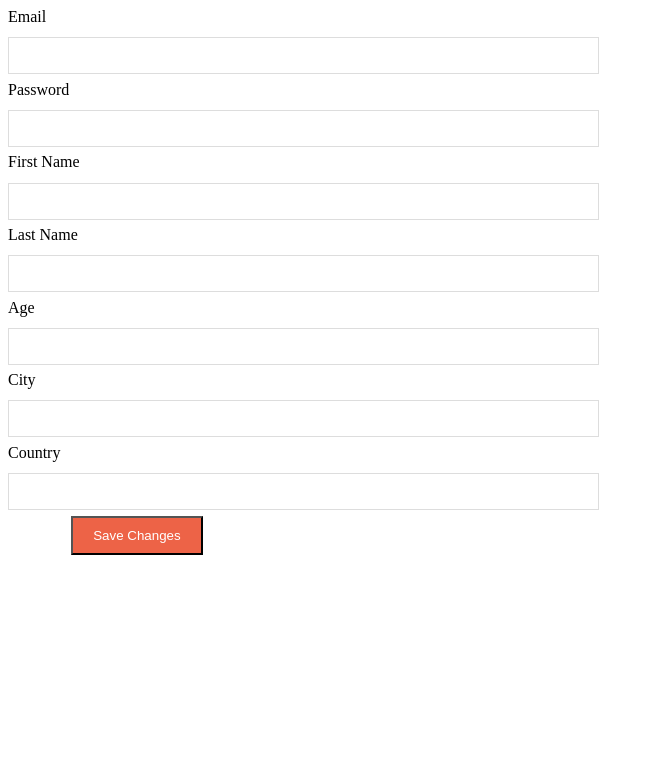
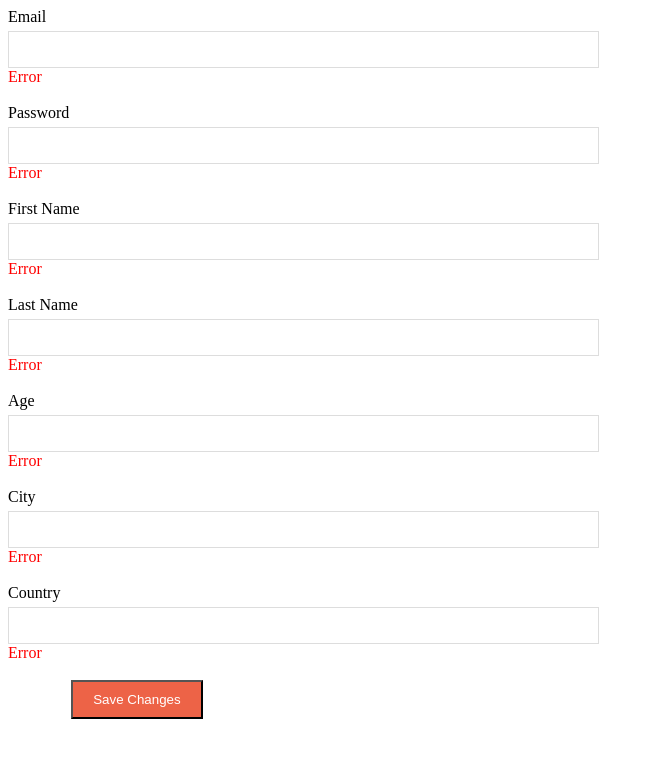
Before and after one commit to AnthonyChen7/ShoeTaku, a PHP site: page /partials/account.html in a window 1280 px wide. Shown: the top 758 px of the page, without its empty margins (0-654 px from the left). Run offline with PHP 8.4, Linux system fonts and the light colour scheme.

Commit message:
Able to position error divs properly on account settings page

```diff
--- a/partials/account.html
+++ b/partials/account.html
@@ -16,37 +16,37 @@
 
      <label  for="emailLabel">Email</label>
      <input type="text" id="emailRegister" name="emailRegister">
-     <div id="error_emailRegister"></div>
+     <div id="email_account_error" class="account_error">Error</div>
 
      <br>
 
      <label  for="passwordLabel">Password</label>
      <input type="password" id="passwordRegister" name="passwordRegister">
-           <div id="error_passwordRegister"></div>
+     <div id="password_account_error" class="account_error">Error</div>
 
      <br>
 
      <label  for="firstNameLabel">First Name</label>
      <input type="text" id="firstName" name="firstName">
-           <div id="error_firstName"></div>
+     <div id="firstName_account_error" class="account_error">Error</div>
 
      <br>
 
      <label  for="lastNameLabel">Last Name</label>
      <input type="text" id="lastName" name="lastName">
-           <div id="error_lastName"></div>
+     <div id="lastName_account_error" class="account_error">Error</div>
 
      <br>
 
      <label  for="ageLabel">Age</label>
      <input type="number" id="age" name="age" onkeypress="return isNumberKey(event)">
-           <div id="error_age"></div>
+     <div id="age_account_error" class="account_error">Error</div>
 
      <br>
 
      <label  for="cityLabel">City</label>
      <input type="text" id="city" name="city">
-           <div id="error_city"></div>
+     <div id="city_account_error" class="account_error">Error</div>
 
      <br>
 
@@ -55,7 +55,7 @@
      <datalist id="countryList">
      <option value="A">
      </datalist>
-           <div id="error_country"></div>
+           <div id="country_account_error" class="account_error">Error</div>
      <br>
 
      <div class="action_btns">
--- a/partials/login_style.css
+++ b/partials/login_style.css
@@ -232,7 +232,7 @@ By default, register form is hidden */
 }
 
 .user_register input[type="text"], .user_register input[type="number"],  .user_register input[type="email"],  .user_register input[type="password"]
-.user_setting input[type="text"], .user_setting input[type="number"],  .user_setting input[type="email"],  .user_setting input[type="password"]  {
+{
     margin-top: 0.5%;
     margin-bottom: 2%;
      width: 45%;
@@ -266,10 +266,19 @@ By default, register form is hidden */
 }
 
 .user_setting input[type="text"], .user_setting input[type="number"], .user_setting input[type="password"]{
-    margin-top: 0.5%;
-    margin-bottom: 0.5%;
+    /*margin-top: 0.5%;
+    margin-bottom: 0.5%;*/
      width: 45%;
      padding:  10px;
      border: 1px solid #DDD;
      color: #666;
 }
+
+.account_error{
+     /*margin-top: 3%;
+     margin-left: 1px;*/
+     /*float: right;*/
+     /*position: relative;*/
+     color: red;
+     width: 50%;
+}
```
